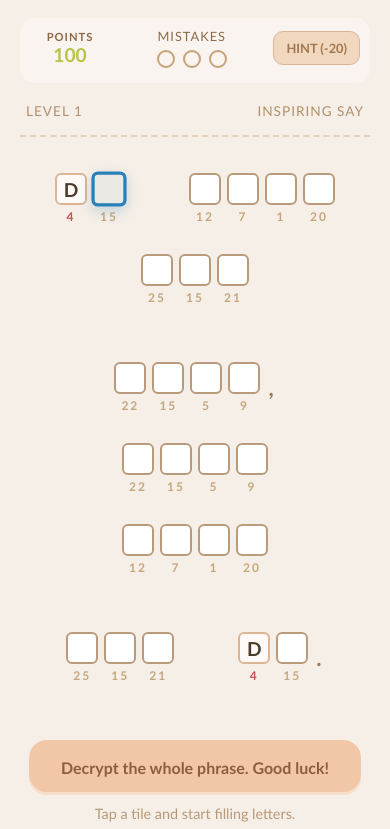
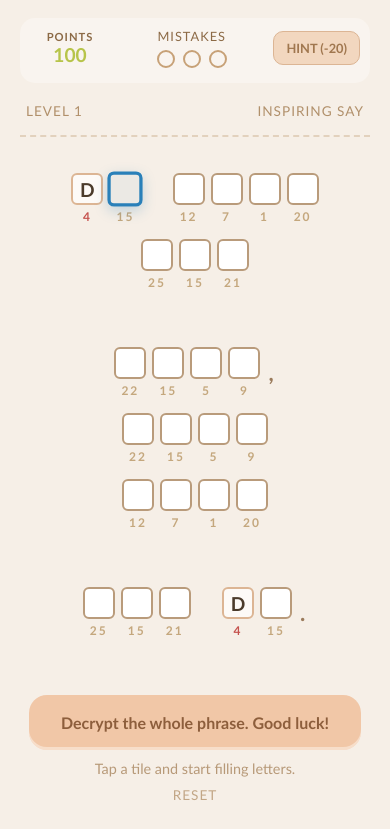
Before and after one commit to SoloPlax/ALPHACryptic, a website: page public/index.html in a window 390 px wide. Shown: the top 829 px of the page. Drawn offline with Linux system fonts and the light colour scheme.

Commit message:
Final word spacing polish using adaptive clamp margins for robust mobile wrapping

```diff
--- a/public/css/styles.css
+++ b/public/css/styles.css
@@ -121,7 +121,7 @@ body {
   display: flex;
   justify-content: center;
   flex-wrap: wrap;
-  gap: 24px 80px; /* Space between words is 80px (~2 cells of 40px) */
+  gap: 0; /* Horizontal gap handled by word margins for better wrapping */
   font-size: 1.5rem;
   letter-spacing: 2px;
   padding: 10px;
@@ -131,7 +131,7 @@ body {
   display: flex;
   gap: 6px; /* Tight spacing between letters within a word */
   align-items: center;
-  margin-bottom: 15px;
+  margin: 0 clamp(14px, 4vw, 32px) 15px; /* Robust adaptive word spacing */
 }
 
 .punctuation {
@@ -311,7 +311,7 @@ body {
 
 @media (max-width: 700px) {
   .phrase__row {
-    gap: 15px 64px; /* Space between words on mobile (~2 cells of 32px) */
+    gap: 0;
   }
 
   .letter__input {
```
